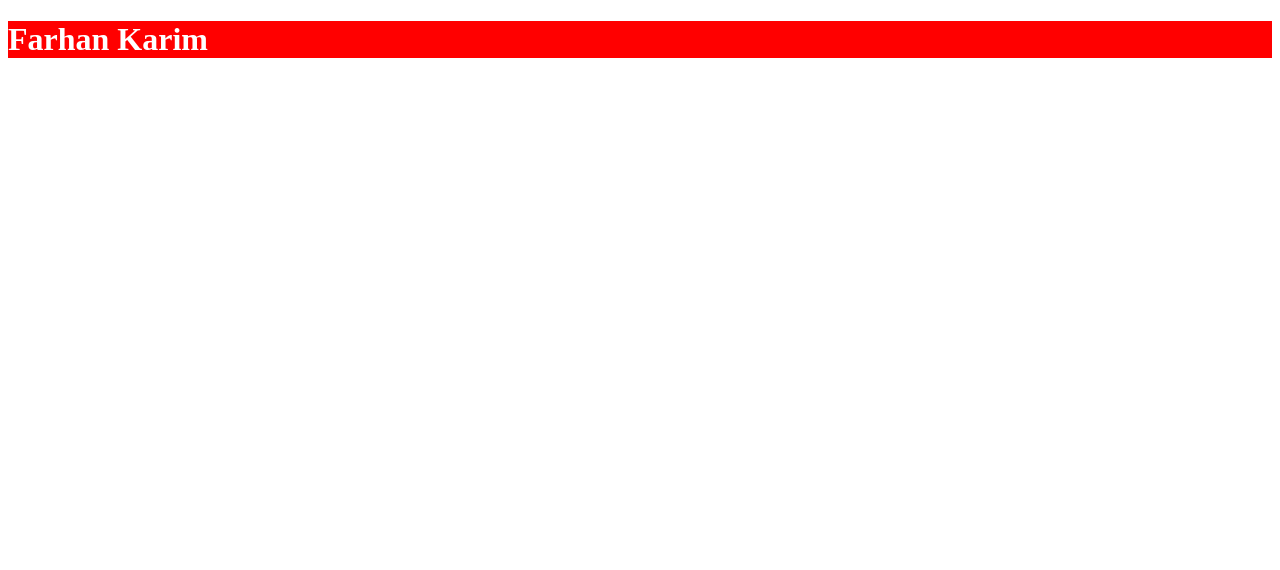
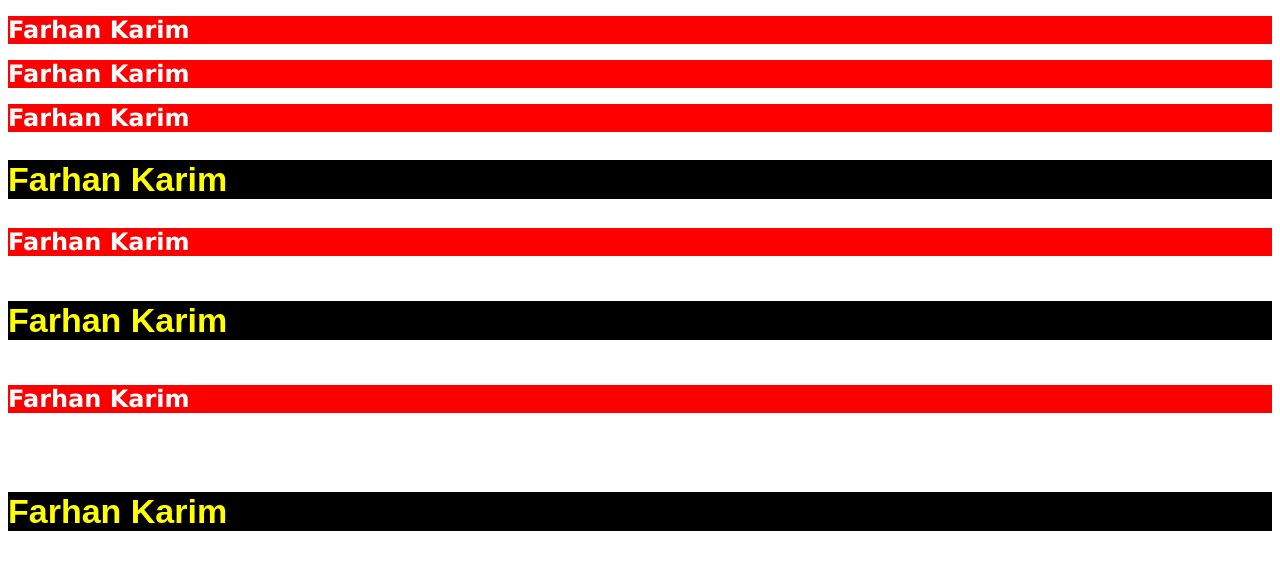
Before and after one commit to SyedMehdi907/mysite, a plain HTML site: page index.html in a window 1280 px wide. Drawn offline with Linux system fonts and the light colour scheme.

Commit message:
Update index.html

```diff
--- a/index.html
+++ b/index.html
@@ -2,17 +2,34 @@
 <html>
 <head>
 	<title></title>
-	<style type="text/css"  >
+	<style>
 
-		h1{
-			background-color: red;
-			color: white;
-		}
+	h1,h3,h5{
+		background-color: red;
+		color: white;
+		font-size: 24px;
+		font-family: Verdana;
+	}
+	h2,h4,h6{
+		background-color: black;
+		color: yellow;
+		font-size: 34px;
+		font-family: Arial;
+
+	}
+
 	</style>
 </head>
 <body>
 
-<h1 >Farhan Karim</h1>
+<h1>Farhan Karim</h1>
+<h1>Farhan Karim</h1>
+<h1>Farhan Karim</h1>
+<h2>Farhan Karim</h2>
+<h3>Farhan Karim</h3>
+<h4>Farhan Karim</h4>
+<h5>Farhan Karim</h5>
+<h6>Farhan Karim</h6>
 
 </body>
 </html>
```
